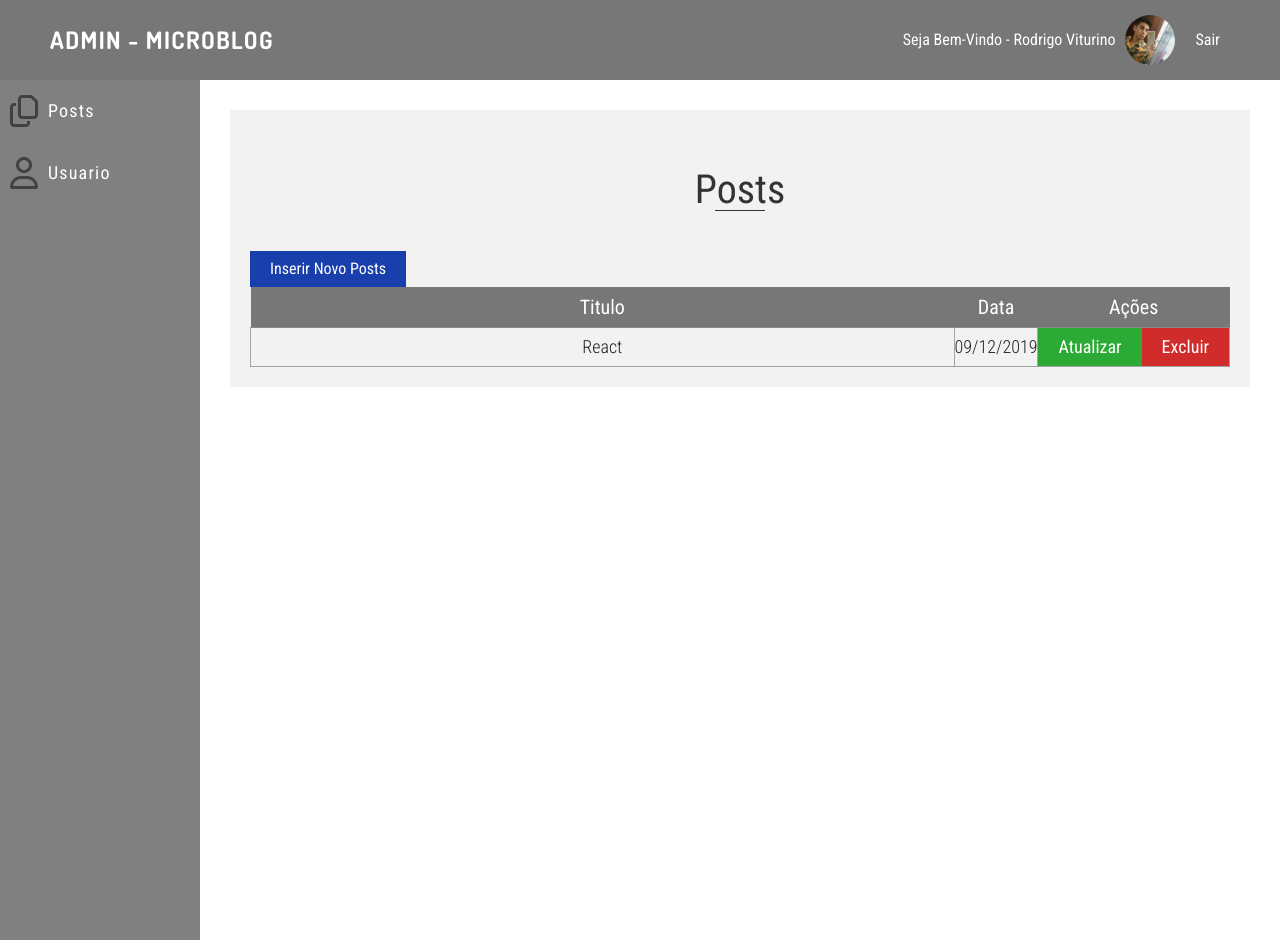
After one commit to rodrigoviturino/microblog, a PHP site: page /admin-posts.html in a window 1280 px wide. The commit adds this page. Run offline with PHP 8.4, Linux system fonts and the light colour scheme; some libraries are stand-ins or nearby versions; some web fonts are replaced.

Commit message:
Criação da pagina de admin com menu lateral e sendo feito a estilização, com sessões de posts, adicionando tabela e botões para o crud e o modal

```diff
--- /dev/null
+++ b/admin-posts.html
@@ -0,0 +1,109 @@
+<!DOCTYPE html>
+<html lang="pt-br">
+<head>
+    <meta charset="UTF-8">
+    <meta name="viewport" content="width=device-width, initial-scale=1.0">
+    <meta http-equiv="X-UA-Compatible" content="ie=edge">
+    <link rel="stylesheet" href="style.css">
+    <script src="https://kit.fontawesome.com/db192ad007.js" crossorigin="anonymous"></script>
+    <title>Admin - Micro Blog</title>
+</head>
+<body>
+
+<header class="header-admin">
+    <div class="container header-admin__wrapper">
+        <div class="grid-5 header-admin__wrapper__logo">
+            <a href="#">
+                Admin - Microblog
+            </a>
+        </div>
+
+        <div class="grid-7 header-admin__wrapper__menu">
+            <ul>
+                <li>
+                    <a href="#">Seja Bem-Vindo - Rodrigo Viturino</a>
+                    <img src="./assets/img/profile.jpg" alt="" class="user-img">
+                </li>
+
+                <li>
+                    <a href="#">Sair</a>
+                </li>
+            </ul>
+        </div>
+
+    </div>
+</header>
+
+<!-- Side Panel -->
+<main class="main-admin">
+
+    <div class="main-admin__wrapper">
+
+        <aside class="main-admin__wrapper__panel">
+            <ul>
+                <li>
+                    <i class="far fa-copy fa-2x">
+                    </i>
+                    <a href="#">Posts</a>
+                </li>
+                <li>
+                    <i class="far fa-user fa-2x">
+                    </i>
+                    <a href="#">Usuario</a>
+                </li>
+            </ul>
+        </aside>
+
+        <section class="main-admin__wrapper__content">
+
+            <!-- <div class="breadcrumb">
+                <p>Home / Posts</p>
+                <hr>
+            </div> -->
+
+            <!-- Title Main -->
+            <div class="block-title">
+                <h2>Posts</h2>
+            </div>
+            <!-- end Title Main -->
+
+            <!-- Button Insert Posts -->
+            <div class="insert-posts">
+                <a href="#" class="btn-insert-posts">Inserir Novo Posts</a>
+            </div>
+            <!-- end Button Insert Posts -->
+
+            <!-- Table Posts -->
+            <table class="table-posts">
+
+                <thead>
+                    <tr>
+                        <th>Titulo</th>
+                        <th>Data</th>
+                        <th>Ações</th>
+                    </tr>
+                </thead>
+
+                <tbody>
+                    <tr>
+                        <td>React</td>
+                        <td>09/12/2019</td>
+                        <td>
+                            <a href="#" class="btn-update">Atualizar</a>
+                            <a href="#" class="btn-delete">Excluir</a>
+                        </td>
+                    </tr>
+                </tbody>
+
+            </table>
+            <!-- end Table Posts -->
+
+        </section>
+
+    </div>
+
+</main>
+<!-- end Side Panel -->
+
+</body>
+</html>
--- a/sass/page/_header.scss
+++ b/sass/page/_header.scss
@@ -35,13 +35,13 @@
             input {
                 border: none;
                 padding: 8px;
-                border: solid 1px #7E7E80;
+                border: solid 2px #7E7E80;
                 background-color:#fff;
             }
             button {
                 color: #fff;
                 background-color: transparent;
-                border: none;
+                border: solid 1px #7E7E80;
                 padding: 9px;
                 background-color: #7E7E80;
                 display: block;
--- /dev/null
+++ b/sass/page/_panel.scss
@@ -0,0 +1,221 @@
+/* Header Admin */
+.header-admin {
+    background-color: #777;
+    padding: 15px;
+    // width: 100%;
+
+    &__wrapper {
+        display: flex;
+        align-items: center;
+        justify-content: space-between;
+
+        &__logo {
+            a {
+                text-decoration: none;
+                text-transform: uppercase;
+                color: #fff;
+                font-weight: 700;
+                letter-spacing: 1.4px;
+                transition: all 0.5s;
+                @include type-6(24);
+
+                &:hover {
+                    transition: all 0.7s;
+                    opacity: 0.7;
+                    color: rgb(163, 163, 163);
+                }
+            }
+        }
+
+        &__menu {
+            display: flex;
+            justify-content: flex-end;
+
+            ul {
+                display: flex;
+                align-items: center;
+                list-style: none;
+
+                li {
+                    display: flex;
+                    align-items: center;
+                    margin: 0 10px;
+
+                    a {
+                        font-weight: 400;
+                        color: #fff;
+                        text-decoration: none;
+                        @include type-7(16);
+                    }
+
+                    .user-img {
+                        width: 50px;
+                        border-radius: 50px;
+                        margin-left: 10px;
+                    }
+                }
+            }
+        }
+
+    }
+
+}
+/* end Header Admin */
+
+/* Side Panel */
+.main-admin {
+
+    &__wrapper {
+        display: flex;
+
+        &__panel {
+            position: fixed;
+            width: 200px;
+            height: 100vh;
+            background-color: gray;
+
+            ul {
+                list-style: none;
+                padding: 0 10px;
+                display: flex;
+                flex-direction: column;
+
+                li {
+                    display: flex;
+                    align-items: center;
+                    margin: 15px 0;
+
+                    i {
+                        color: #414141;
+                    }
+
+                    a {
+                        text-decoration: none;
+                        color: #fff;
+                        font-weight: 400;
+                        letter-spacing: 1.2px;
+                        padding-left: 10px;
+                        @include type-7(18);
+                    }
+                }
+            }
+        }
+
+        &__content {
+            padding: 20px;
+            width: 100%;
+            margin: 30px 30px 30px 230px;
+            background-color: #f2f2f2;
+
+            /* Title */
+            .block-title {
+                padding: 40px 0;
+
+                h2 {
+                    text-align: center;
+                    color: #333;
+                    font-weight: 400;
+                    @include type-7(40);
+
+                    &::after {
+                        content: '';
+                        display: block;
+                        background-color: #333;
+                        margin: 0 auto;
+                        width: 50px;
+                        height: 1px;
+                    }
+                }
+            }
+            /* end Title */
+
+            /* Button Insert Posts */
+            .insert-posts {
+                .btn-insert-posts {
+                    display: inline-block;
+                    padding: 10px 20px;
+                    background-color: rgb(24, 63, 172);
+                    font-weight: 400;
+                    color: #fff;
+                    text-decoration: none;
+                    text-transform: capitalize;
+                    @include type-7(16);
+                }
+            }
+            /* end Button Insert Posts */
+
+
+            /* Table Posts */
+            .table-posts {
+                width: 100%;
+
+                thead {
+                    tr {
+                        text-align: center;
+                        th {
+                            background-color: #777;
+                            color: #fff;
+                            font-weight: 400;
+                            padding: 10px 0;
+                            text-align: center;
+                            @include type-7(20);
+                        }
+                    }
+                }
+
+                tbody {
+
+                    tr {
+
+                        td {
+                            text-align: center;
+                            width: 100%;
+                            font-weight: 300;
+                            border: solid 1px rgba(143, 143, 143, 0.794);
+                            color: #222;
+                            @include type-7(18);
+
+                            .btn-update {
+                                display: table-cell;
+                                border-right: solid 0px rgba(34, 34, 34, 0.404);
+                                color: #fff;
+                                text-decoration: none;
+                                padding: 10px 20px;
+                                background-color: rgb(44, 170, 54);
+                                transition: all 0.7s;
+                                font-weight: 400;
+                                @include type-7(16);
+
+                                &:hover {
+                                    transition: all 0.7s;
+                                    background-color: transparent;
+                                    color: rgb(44, 170, 54);
+                                    border: solid 0px rgb(44, 170, 54);
+                                }
+                            }
+
+                            .btn-delete {
+                                display: table-cell;
+                                font-weight: 400;
+                                color: #fff;
+                                text-decoration: none;
+                                padding: 10px 20px;
+                                background-color:rgb(209, 44, 44);
+                                @include type-7(16);
+                                &:hover {
+                                    transition: all 0.7s;
+                                    background-color: transparent;
+                                    color: rgb(209, 44, 44);
+                                    border: solid 0px rgb(209, 44, 44);
+                                }
+                            }
+                        }
+                    }
+                }
+            }
+            /* end Table Posts */
+        }
+
+    }
+}
+/* end Side Panel */
--- a/sass/style.scss
+++ b/sass/style.scss
@@ -11,6 +11,7 @@
 @import "page/home";
 @import "page/footer";
 @import "page/login";
+@import "page/panel";
 
 // Base
 @import "base/keyframes";
--- a/style.css
+++ b/style.css
@@ -762,13 +762,13 @@ img {
 .header__wrapper__search input {
   border: none;
   padding: 8px;
+  border: solid 2px #7E7E80;
+  background-color: #fff;
+}
+.header__wrapper__search button {
+  color: #fff;
+  background-color: transparent;
   border: solid 1px #7E7E80;
-  background-color: #fff;
-}
-.header__wrapper__search button {
-  color: #fff;
-  background-color: transparent;
-  border: none;
   padding: 9px;
   background-color: #7E7E80;
   display: block;
@@ -1426,6 +1426,193 @@ img {
   border: solid 1px #4a4a4a;
 }
 
+/* Header Admin */
+.header-admin {
+  background-color: #777;
+  padding: 15px;
+}
+.header-admin__wrapper {
+  display: flex;
+  align-items: center;
+  justify-content: space-between;
+}
+.header-admin__wrapper__logo a {
+  text-decoration: none;
+  text-transform: uppercase;
+  color: #fff;
+  font-weight: 700;
+  letter-spacing: 1.4px;
+  transition: all 0.5s;
+  font-family: "Dosis", sans-serif;
+  font-size: 1.5em;
+}
+.header-admin__wrapper__logo a:hover {
+  transition: all 0.7s;
+  opacity: 0.7;
+  color: #a3a3a3;
+}
+.header-admin__wrapper__menu {
+  display: flex;
+  justify-content: flex-end;
+}
+.header-admin__wrapper__menu ul {
+  display: flex;
+  align-items: center;
+  list-style: none;
+}
+.header-admin__wrapper__menu ul li {
+  display: flex;
+  align-items: center;
+  margin: 0 10px;
+}
+.header-admin__wrapper__menu ul li a {
+  font-weight: 400;
+  color: #fff;
+  text-decoration: none;
+  font-family: "Roboto Condensed", sans-serif;
+  font-size: 1em;
+}
+.header-admin__wrapper__menu ul li .user-img {
+  width: 50px;
+  border-radius: 50px;
+  margin-left: 10px;
+}
+
+/* end Header Admin */
+/* Side Panel */
+.main-admin__wrapper {
+  display: flex;
+}
+.main-admin__wrapper__panel {
+  position: fixed;
+  width: 200px;
+  height: 100vh;
+  background-color: gray;
+}
+.main-admin__wrapper__panel ul {
+  list-style: none;
+  padding: 0 10px;
+  display: flex;
+  flex-direction: column;
+}
+.main-admin__wrapper__panel ul li {
+  display: flex;
+  align-items: center;
+  margin: 15px 0;
+}
+.main-admin__wrapper__panel ul li i {
+  color: #414141;
+}
+.main-admin__wrapper__panel ul li a {
+  text-decoration: none;
+  color: #fff;
+  font-weight: 400;
+  letter-spacing: 1.2px;
+  padding-left: 10px;
+  font-family: "Roboto Condensed", sans-serif;
+  font-size: 1.125em;
+}
+.main-admin__wrapper__content {
+  padding: 20px;
+  width: 100%;
+  margin: 30px 30px 30px 230px;
+  background-color: #f2f2f2;
+  /* Title */
+  /* end Title */
+  /* Button Insert Posts */
+  /* end Button Insert Posts */
+  /* Table Posts */
+  /* end Table Posts */
+}
+.main-admin__wrapper__content .block-title {
+  padding: 40px 0;
+}
+.main-admin__wrapper__content .block-title h2 {
+  text-align: center;
+  color: #333;
+  font-weight: 400;
+  font-family: "Roboto Condensed", sans-serif;
+  font-size: 2.5em;
+}
+.main-admin__wrapper__content .block-title h2::after {
+  content: "";
+  display: block;
+  background-color: #333;
+  margin: 0 auto;
+  width: 50px;
+  height: 1px;
+}
+.main-admin__wrapper__content .insert-posts .btn-insert-posts {
+  display: inline-block;
+  padding: 10px 20px;
+  background-color: #183fac;
+  font-weight: 400;
+  color: #fff;
+  text-decoration: none;
+  text-transform: capitalize;
+  font-family: "Roboto Condensed", sans-serif;
+  font-size: 1em;
+}
+.main-admin__wrapper__content .table-posts {
+  width: 100%;
+}
+.main-admin__wrapper__content .table-posts thead tr {
+  text-align: center;
+}
+.main-admin__wrapper__content .table-posts thead tr th {
+  background-color: #777;
+  color: #fff;
+  font-weight: 400;
+  padding: 10px 0;
+  text-align: center;
+  font-family: "Roboto Condensed", sans-serif;
+  font-size: 1.25em;
+}
+.main-admin__wrapper__content .table-posts tbody tr td {
+  text-align: center;
+  width: 100%;
+  font-weight: 300;
+  border: solid 1px rgba(143, 143, 143, 0.794);
+  color: #222;
+  font-family: "Roboto Condensed", sans-serif;
+  font-size: 1.125em;
+}
+.main-admin__wrapper__content .table-posts tbody tr td .btn-update {
+  display: table-cell;
+  border-right: solid 0px rgba(34, 34, 34, 0.404);
+  color: #fff;
+  text-decoration: none;
+  padding: 10px 20px;
+  background-color: #2caa36;
+  transition: all 0.7s;
+  font-weight: 400;
+  font-family: "Roboto Condensed", sans-serif;
+  font-size: 1em;
+}
+.main-admin__wrapper__content .table-posts tbody tr td .btn-update:hover {
+  transition: all 0.7s;
+  background-color: transparent;
+  color: #2caa36;
+  border: solid 0px #2caa36;
+}
+.main-admin__wrapper__content .table-posts tbody tr td .btn-delete {
+  display: table-cell;
+  font-weight: 400;
+  color: #fff;
+  text-decoration: none;
+  padding: 10px 20px;
+  background-color: #d12c2c;
+  font-family: "Roboto Condensed", sans-serif;
+  font-size: 1em;
+}
+.main-admin__wrapper__content .table-posts tbody tr td .btn-delete:hover {
+  transition: all 0.7s;
+  background-color: transparent;
+  color: #d12c2c;
+  border: solid 0px #d12c2c;
+}
+
+/* end Side Panel */
 #btn-banner {
   display: inline-block;
   position: relative;
```
Also changed, not shown: admin.html (added, +67 -0 lines), assets/img/profile.jpg (added).
